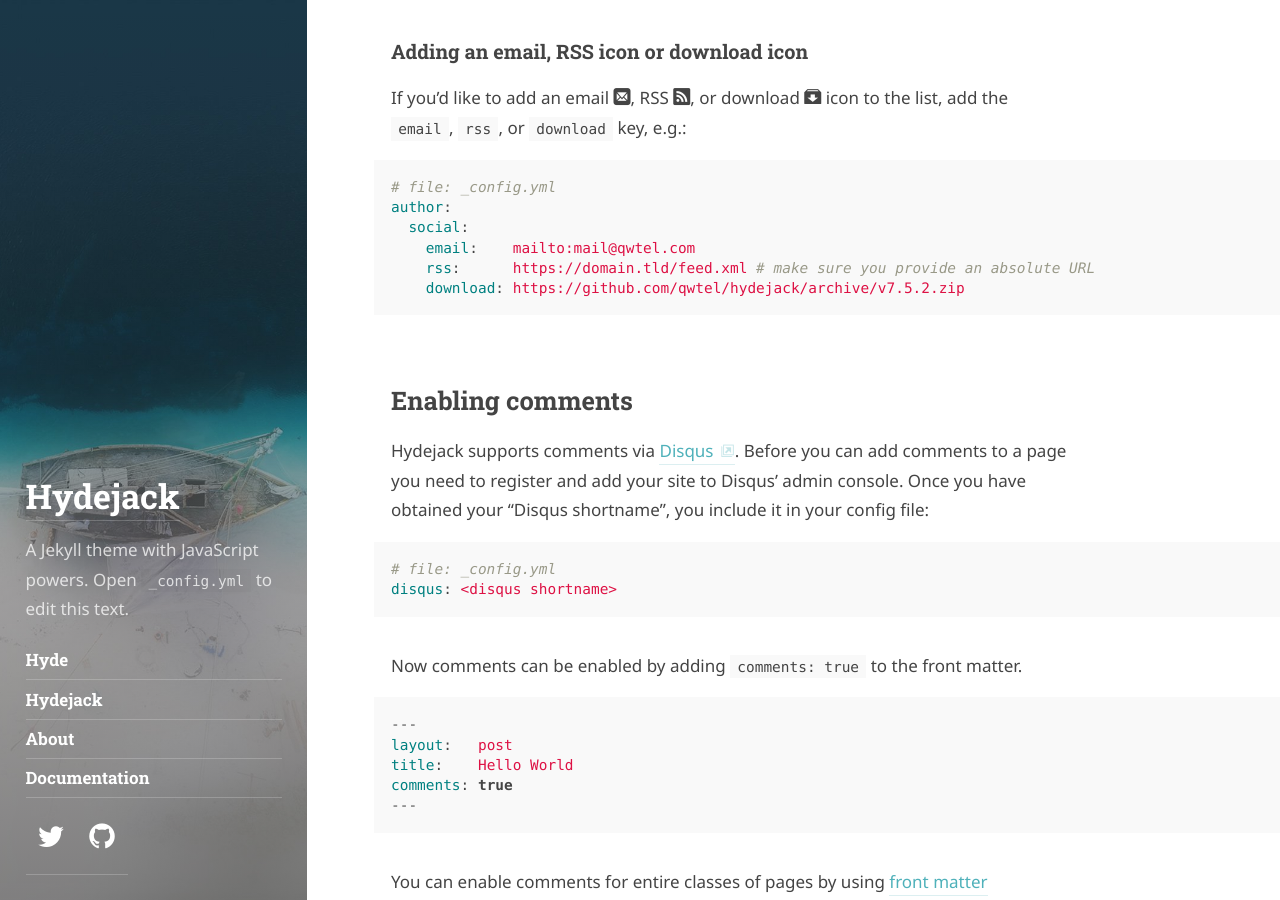
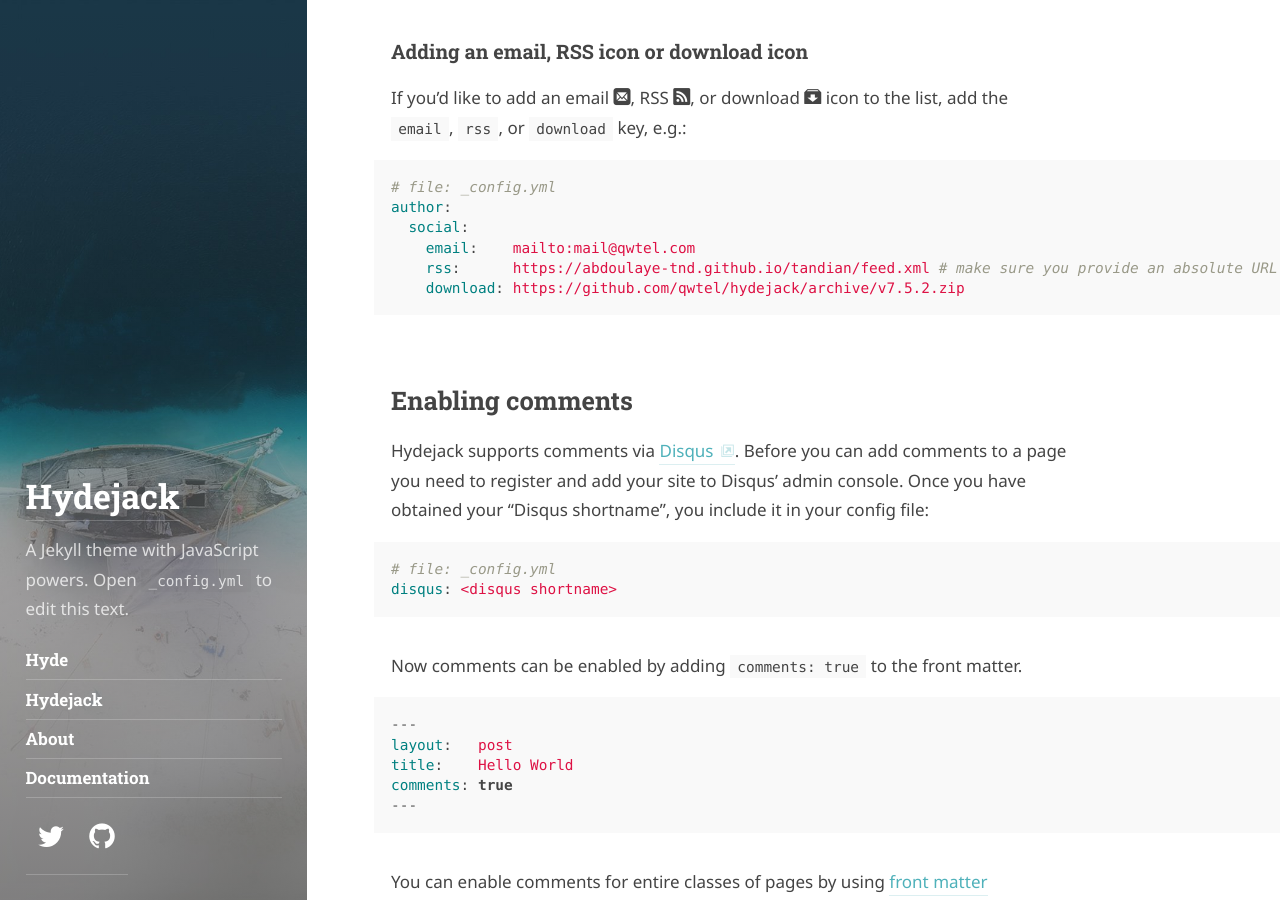
Before and after one commit to abdoulaye-tnd/tandian, a Jekyll site: the page built from docs/7.5.2/config.md, in a window 1280 px wide and 900 px high, scrolled down 9999 px. Built offline with Jekyll 4.4.1, drawn with Linux system fonts in a browser that asks for light colours; some web fonts are replaced.

Commit message:
Update _config.yml

```diff
--- a/_config.yml
+++ b/_config.yml
@@ -4,8 +4,7 @@
 # IMPORTANT: Set the URL of your site.
 # Set to https://<username>.github.io when hosting on GitHub Pages
 # (unless you are using a custom domain).
-url:                   https://domain.tld
-
+url:                   https://abdoulaye-tnd.github.io
 # IMPORTANT: Set The "base URL" of your site.
 #
 # When hosting your site in a subdirectory of a server, set to /<name of directory>
@@ -15,7 +14,7 @@
 # When using GitHub Pages, set to '' when hosting a user- or organization page,
 # i.e. when the name of the repository looks like <username>.github.io.
 # Otherwise, set to /<name of repository> (with leading /, but without the < >).
-baseurl:               ''
+baseurl:               '/tandian'
 
 # Language of your content in 2-letter code, e.g.: en, de.
 # You may also provide a location, e.g.: en-us, de_AT.
```
